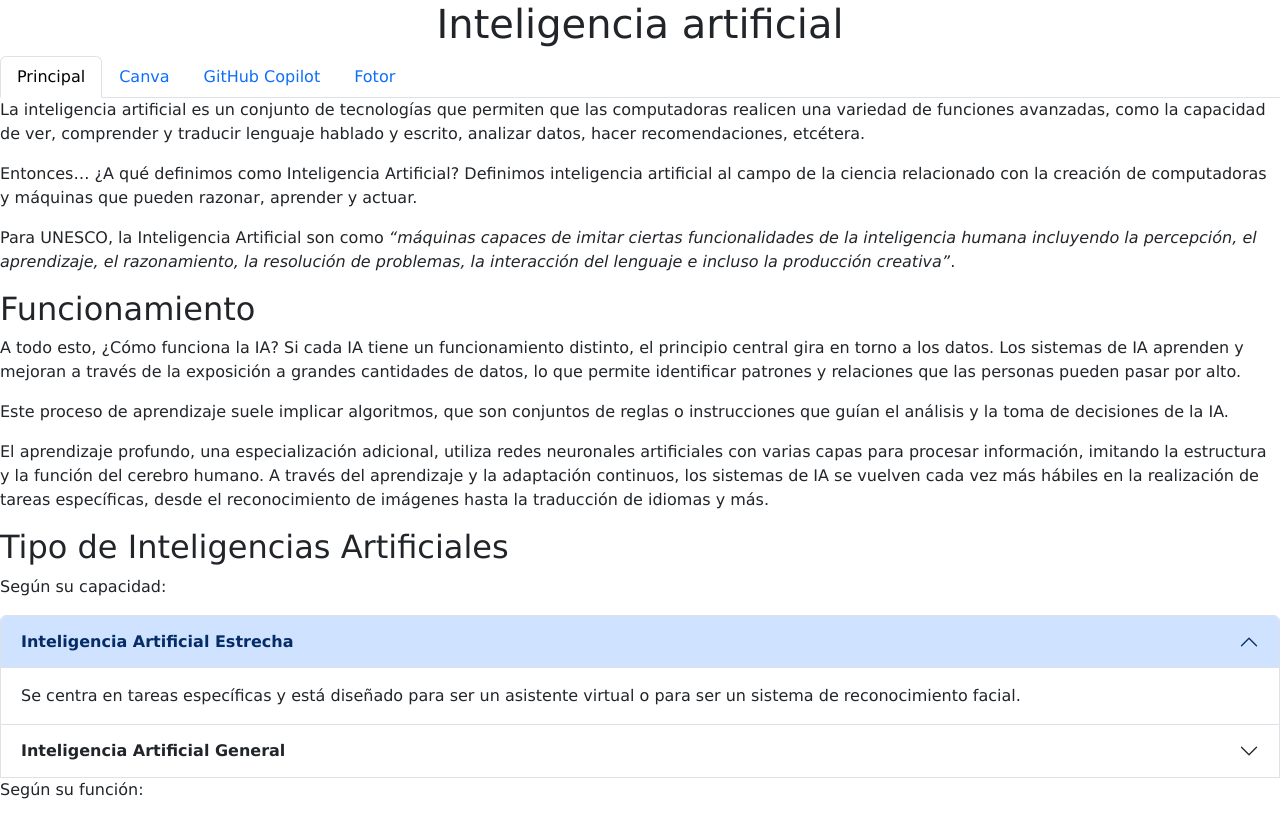
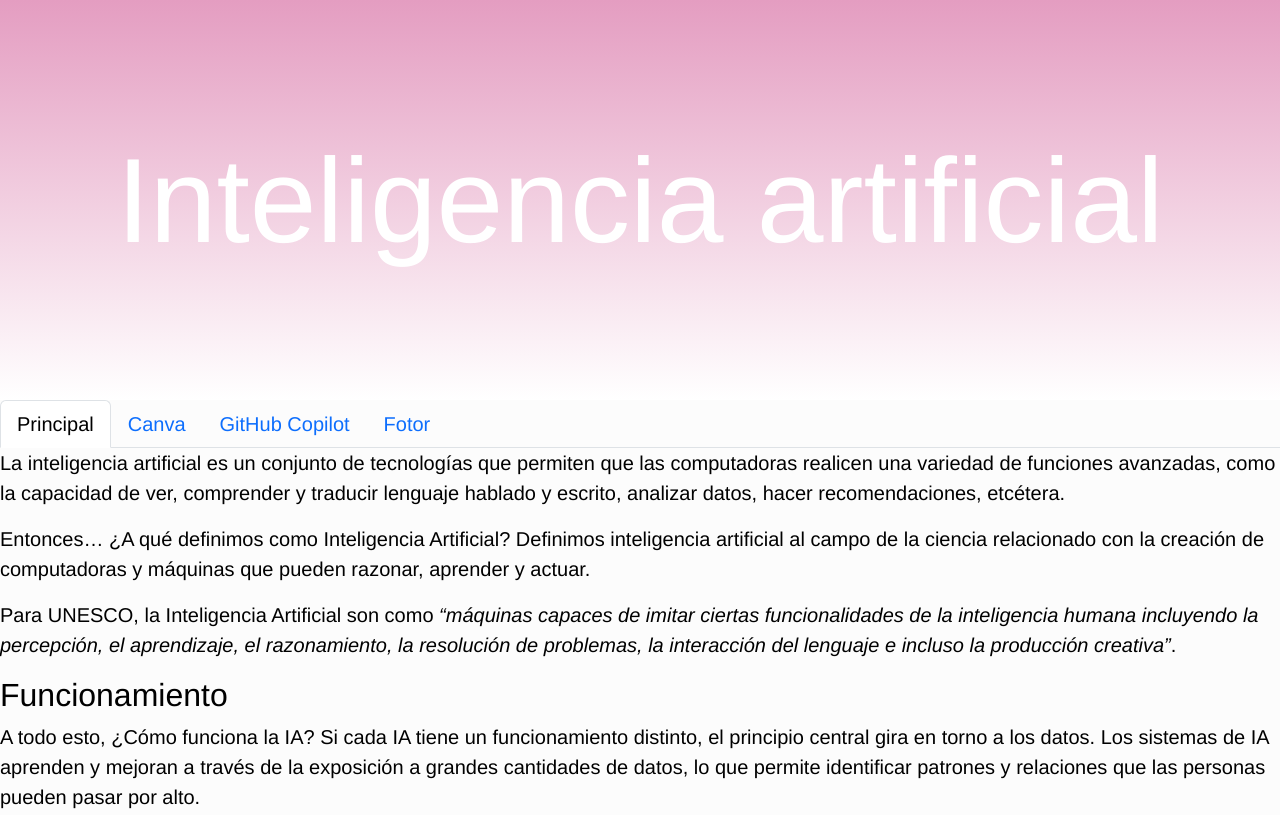
Before and after one commit to connitaaaaa/inteligenciaartificial, a plain HTML site: page index.html in a window 1280 px wide. Shown: the top 815 px of the page. Drawn offline with nearby package versions, Linux system fonts and the light colour scheme.

Commit message:
Update style.css

```diff
--- a/style.css
+++ b/style.css
@@ -1,7 +1,28 @@
-h1{
-    text-align: center;
+body{
+    background-color: rgb(252, 252, 252);
+    color: rgb(0, 0, 0);
+  font-family: 'Franklin Gothic Medium', 'Arial Narrow', Arial, sans-serif;
+  font-size: 20px;
+}
 
+.banner {
+    width: 100%;
+    height: 400px;
+    display: flex;
+    justify-content: center;
+    align-items: center;
+    color: white;
+    background: linear-gradient(to bottom, #e49dc1, #ffffff);
 }
-body{
-    font-family: 'Lucida Sans', 'Lucida Sans Regular', 'Lucida Grande', 'Lucida Sans Unicode', Geneva, Verdana, sans-serif;
+
+.banner h1 {
+    font-size: 6em;
+    margin: 0;
 }
+.CarrouselExample{
+    display: flex;
+  flex-wrap: wrap;
+}
+h5{
+  text-align: center;
+}
```
